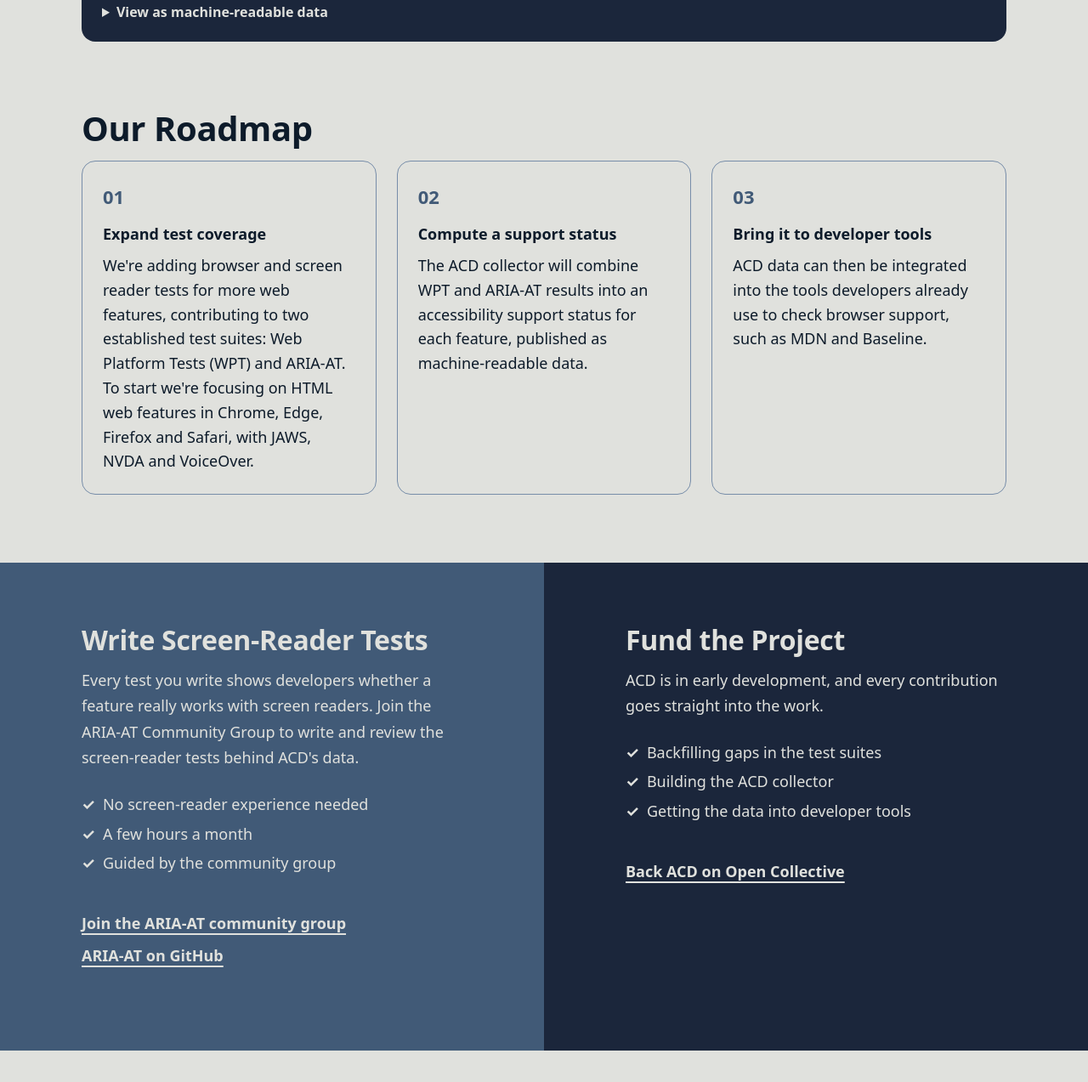
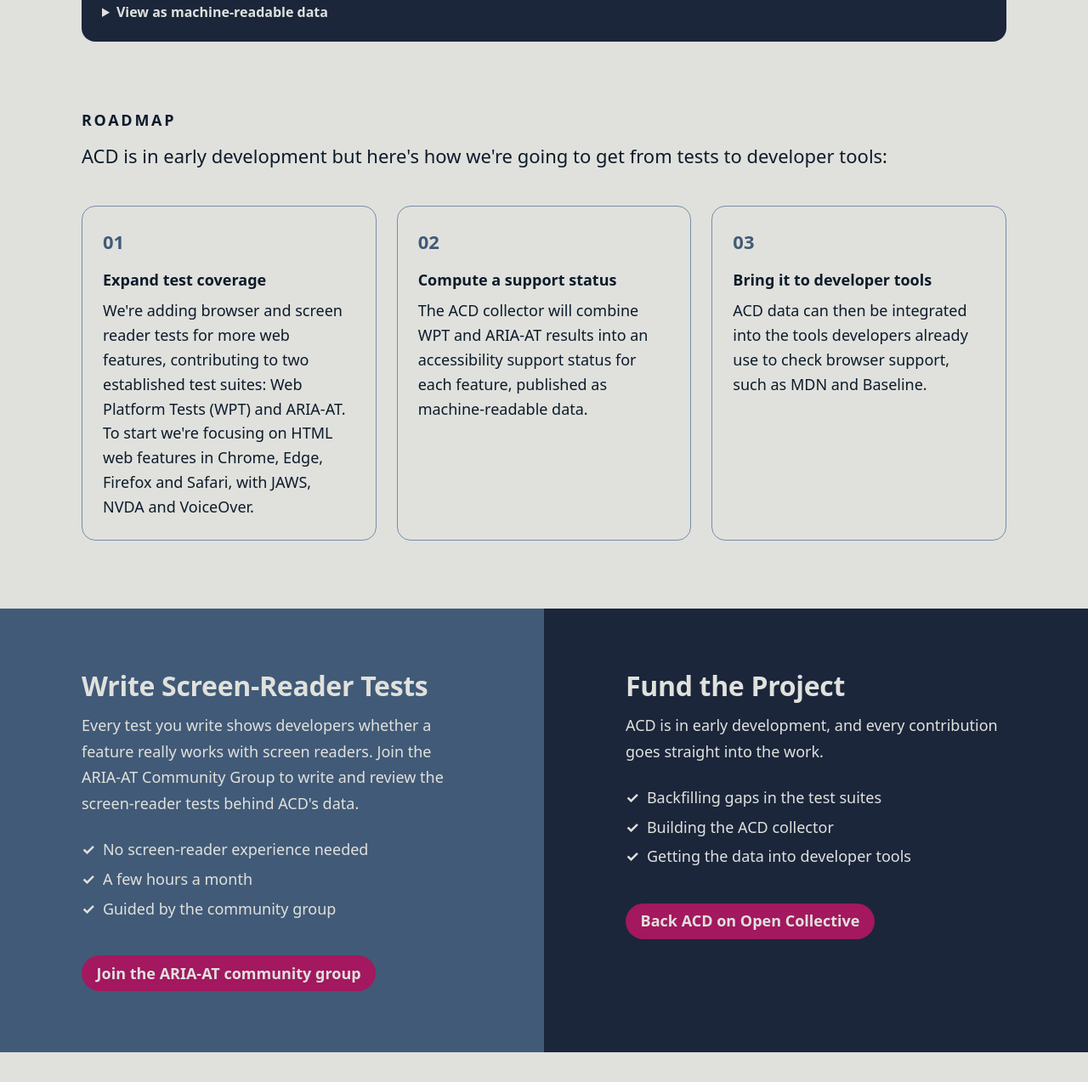
Before and after one commit to lolaslab/acd-site, an Eleventy site: page index.html in a window 1280 px wide. Shown: the part 1060-2333 px from the top of the page at 85% size. Built offline with nearby package versions, Linux system fonts and the light colour scheme; Eleventy itself is replaced by a stand-in of ours; files that its build step writes are made by us from their sources; what rfc822-date would draw is missing.

Commit message:
tighten copy, style links

```diff
--- a/_includes/partials/_nav.njk
+++ b/_includes/partials/_nav.njk
@@ -8,7 +8,7 @@
             </li>
             <li class="nav-list-item"><a href="/">Home</a></li>
             <li class="nav-list-item"><a href="/updates">Updates</a></li>
-            <li class="nav-list-item"><a href="#">Contribute</a></li>
+            <li class="nav-list-item"><a href="/#support" class="nav-cta">Contribute</a></li>
         </ul>
     </nav>
 </header>
--- a/css/styles.css
+++ b/css/styles.css
@@ -54,6 +54,8 @@ table {
     --dusk-blue: #415a77;
     --lav-grey: #778da9;
     --alabaster-grey: #e0e1dd;
+    --berry: #a3185e;
+    --berry-light: color-mix(in srgb, var(--berry) 50%, white);
     --border-accent: 1px solid var(--lav-grey);
 
     /* Type */
@@ -91,6 +93,7 @@ p, ol, ul, li {
 }
 
 a {
+    color: var(--berry);
     text-decoration: none;
     font-weight: 600;
 }
@@ -120,6 +123,23 @@ a:hover {
 
 .nav-list-item {
     margin: 0;
+}
+
+/* Pill-shaped calls to action */
+.nav-cta, .contribute-cta {
+    display: inline-block;
+    padding: 0.4rem 1.1rem;
+    border-radius: var(--radius-pill);
+    background: var(--berry);
+    color: var(--alabaster-grey);
+}
+
+.nav-cta:hover, .contribute-cta:hover {
+    font-weight: 600;
+}
+
+.nav-cta:hover {
+    background: var(--prussian-blue);
 }
 
 #logo-word-mark {
@@ -177,14 +197,6 @@ a:hover {
     background: var(--inky-black);
 }
 
-.section-title {
-    margin: 5rem 0 1rem;
-    font-size: clamp(1.75rem, 4vw, 2.5rem);
-    font-weight: 800;
-    letter-spacing: -0.01em;
-    line-height: 1.1;
-}
-
 .copyright {
     font-size: var(--text-s);
     margin-bottom: .5em;
@@ -192,6 +204,14 @@ a:hover {
 }
 
 /* Roadmap */
+
+#plan {
+    margin-top: 5rem;
+}
+
+#plan .section-heading {
+    margin-bottom: 0.75rem;
+}
 
 #roadmap {
     list-style: none;
@@ -287,21 +307,10 @@ a:hover {
     font-weight: 700;
 }
 
-.contribute-links {
-    display: flex;
-    flex-wrap: wrap;
-    gap: 0.5rem 1.5rem;
-}
-
-.contribute-links a {
-    color: inherit;
-    text-decoration: underline;
-    text-decoration-thickness: 2px;
-    text-underline-offset: 0.3em;
-}
-
-.contribute-links a:hover {
-    text-decoration-thickness: 4px;
+/* Prussian blue would vanish on the Fund panel */
+.contribute-cta:hover {
+    background: var(--berry-light);
+    color: var(--inky-black);
 }
 
 /* Contributors */
--- a/index.html
+++ b/index.html
@@ -118,7 +118,8 @@
                 </details>
             </figure>
             <section id="plan">
-                <h2 class="section-title">Our Roadmap</h2>
+                <h2 class="section-heading">Roadmap</h2>
+                <p>ACD is in early development but here's how we're going to get from tests to developer tools:</p>
                 <ol role="list" id="roadmap">
                     <li>
                         <span>Expand test coverage</span>
@@ -152,10 +153,7 @@
                             <li>A few hours a month</li>
                             <li>Guided by the community group</li>
                         </ul>
-                        <p class="contribute-links">
-                            <a href="https://www.w3.org/community/aria-at/">Join the ARIA-AT community group</a>
-                            <a href="https://github.com/w3c/aria-at">ARIA-AT on GitHub</a>
-                        </p>
+                        <a href="https://www.w3.org/community/aria-at/" class="contribute-cta">Join the ARIA-AT community group</a>
                     </li>
                     <li id="contribute-fund">
                         <h3>Fund the Project</h3>
@@ -165,9 +163,7 @@
                             <li>Building the ACD collector</li>
                             <li>Getting the data into developer tools</li>
                         </ul>
-                        <p class="contribute-links">
-                            <a href="https://opencollective.com/acd">Back ACD on Open Collective</a>
-                        </p>
+                        <a href="https://opencollective.com/acd" class="contribute-cta">Back ACD on Open Collective</a>
                     </li>
                 </ul>
             </section>
```
